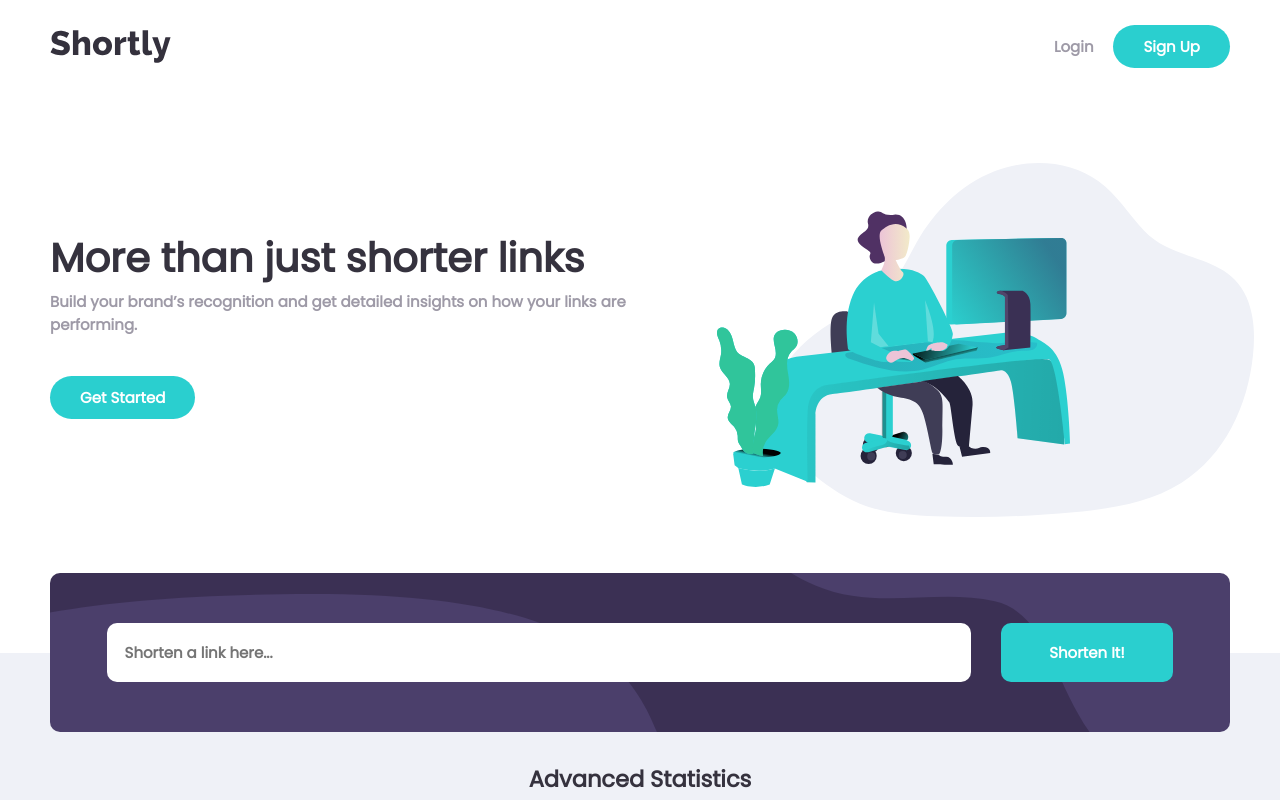
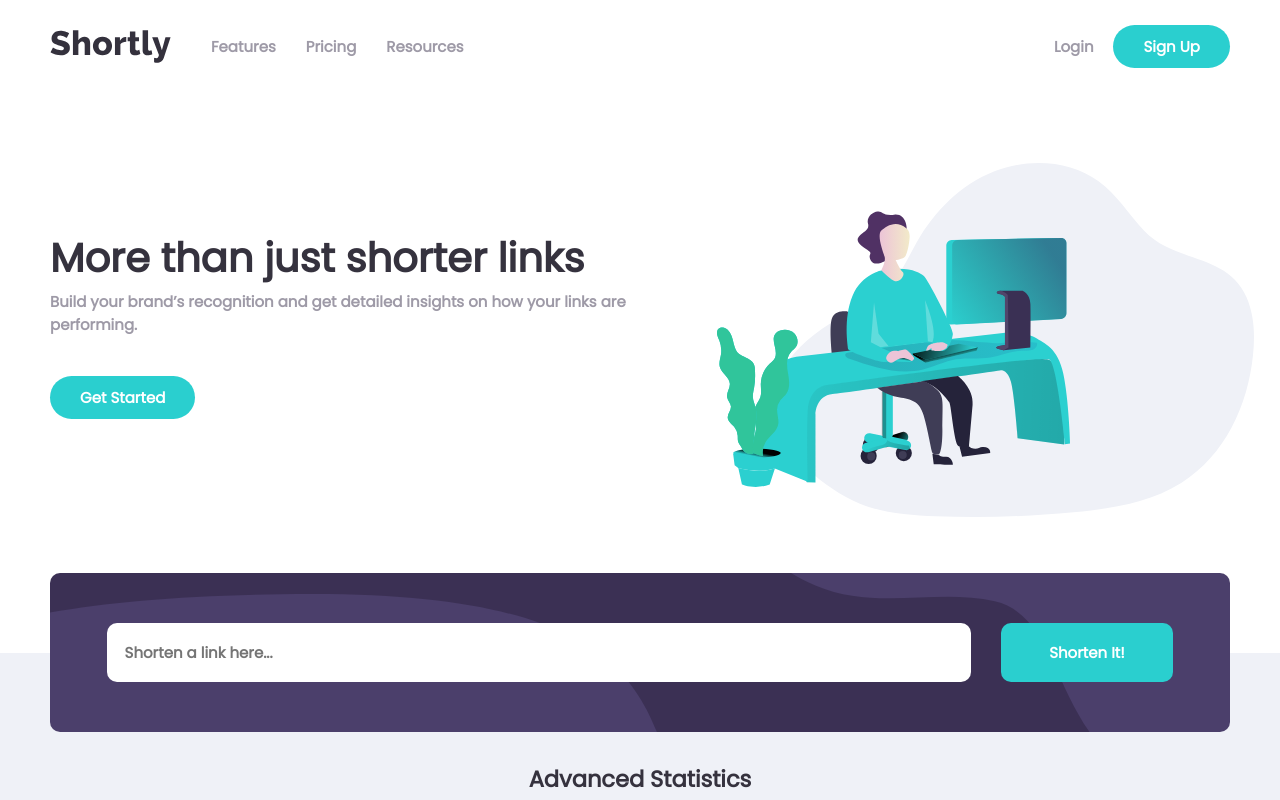
Before and after one commit to jpbast/Shortly, a React (Create React App) app: page / in a window 1280 px wide. Shown: the top 800 px of the page. Built offline with nearby package versions, Linux system fonts and the light colour scheme.

Commit message:
correcting navbar bug

```diff
--- a/src/components/Navbar.jsx
+++ b/src/components/Navbar.jsx
@@ -17,10 +17,6 @@ function Navbar() {
   }
 
   useEffect(() => {
-    setFlag(false);
-  }, []);
-
-  useEffect(() => {
     if (size > 830 && flag) {
       setIcon(false);
       setFlag(false);
@@ -28,24 +24,14 @@ function Navbar() {
     if (size <= 830 && !flag) {
       setFlag(true);
     }
-
-    if (icon) {
-      document.querySelector('.navbar ul').style.display = 'flex';
-    } else {
-      if (flag) {
-        document.querySelector('.navbar ul').style.display = 'none';
-      } else {
-        document.querySelector('.navbar ul').style.display = 'flex';
-      }
-    }
-  }, [size, icon]);
+  }, [size]);
 
 
   return (
     <div className="navbar">
       <img src={Logo} alt="Logo"/>
-      <div className={icon ? 'mob-nav-container' : 'nav-container'} >
-        <ul>
+      <div className={icon && flag ? 'mob-nav-container' : 'nav-container'} >
+        <ul style={icon && flag ? {display: 'flex'} : {}}>
           <li>Features</li>
           <li>Pricing</li>
           <li>Resources</li>
```
